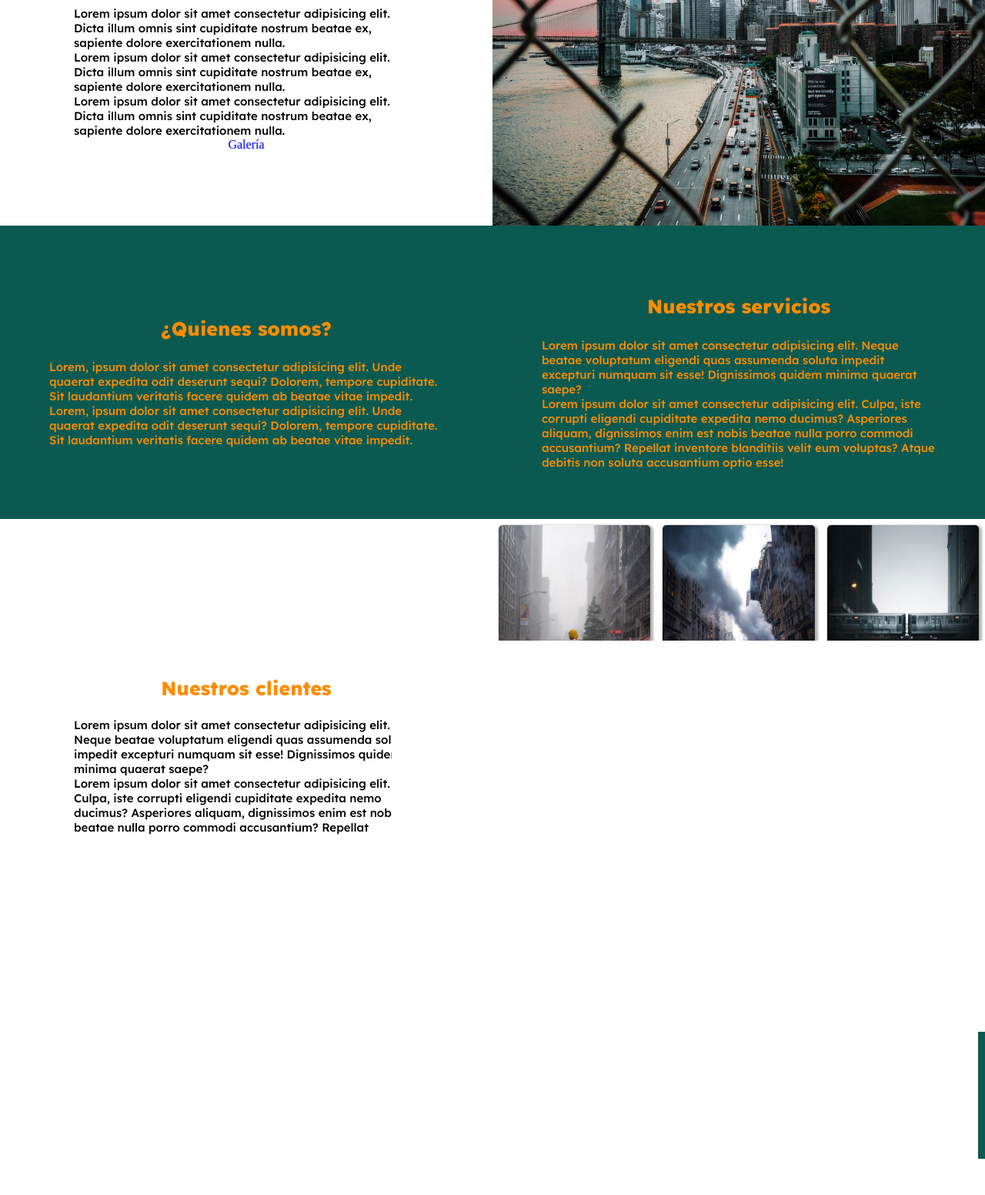
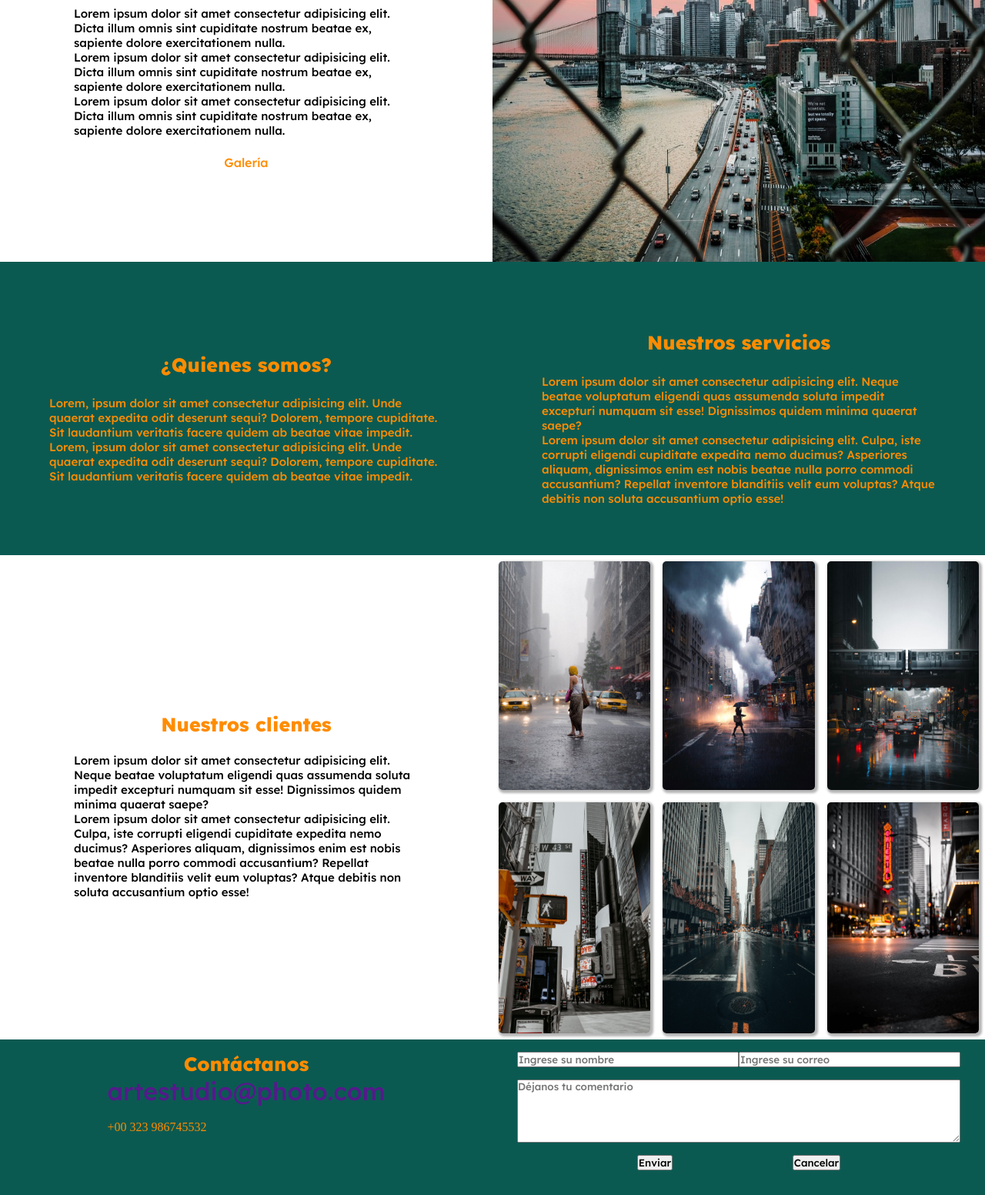
Before and after one commit to cristoferarmando/ExamenParcial_1, a plain HTML site: page index.html in a window 1280 px wide. Shown: the part 185-1737 px from the top of the page at 77% size. Before the commit the page ends 1690 px from the top, so only its background shows below. Drawn offline with Linux system fonts and the light colour scheme; a web font is replaced by a local one.

```diff
--- a/index.html
+++ b/index.html
@@ -23,7 +23,7 @@
         <p class="ttl-xs">Lorem ipsum dolor sit amet consectetur adipisicing elit.
             Dicta illum omnis sint cupiditate nostrum beatae ex,
             sapiente dolore exercitationem nulla.</p>
-        <a href="#galeria" class="boton boton-galeria">Galería</a>
+        <a id="gale" href="#galeria" class="boton boton-galeria">Galería</a>
     </header>
 
     <figure id="photo1">
@@ -79,8 +79,8 @@
             <li><a href=""></a></li>
             <li><a href=""></a></li>
 
-            <li><a href="">artestudio@photo.com</a></li>
-            <li><a href=""></a> +00 323 986745532</li>
+            <li><a href="" class="ttl-xs">artestudio@photo.com</a></li>
+            <li><a href="" class="ttl-xs"></a> +00 323 986745532</li>
         </ul>
     </div>
 
--- a/src/main.scss
+++ b/src/main.scss
@@ -116,3 +116,12 @@
         font-family: 'Lexend Deca';
     }
 }
+#gale{
+    font-family: 'Lexend Deca';
+    color:darkorange;
+    margin: 5%;
+
+    &:hover{
+        color:rgb(11, 90, 82) ;
+    }
+}
```
Also changed, not shown: public/css/main.css, 1 other file.
